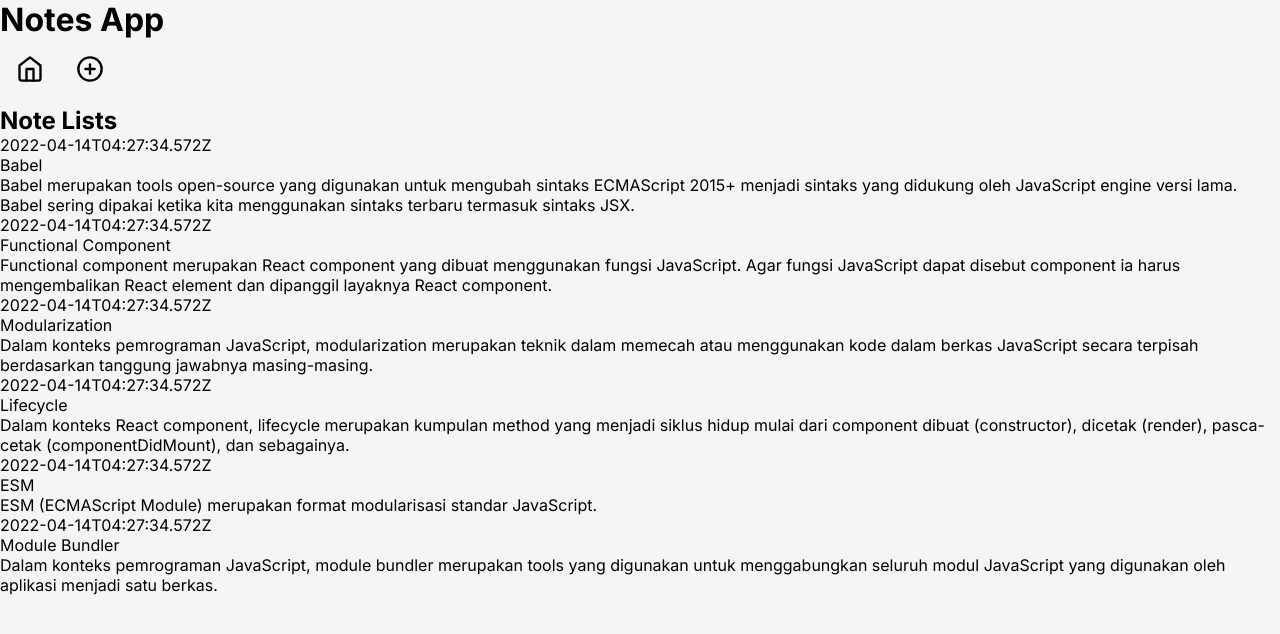
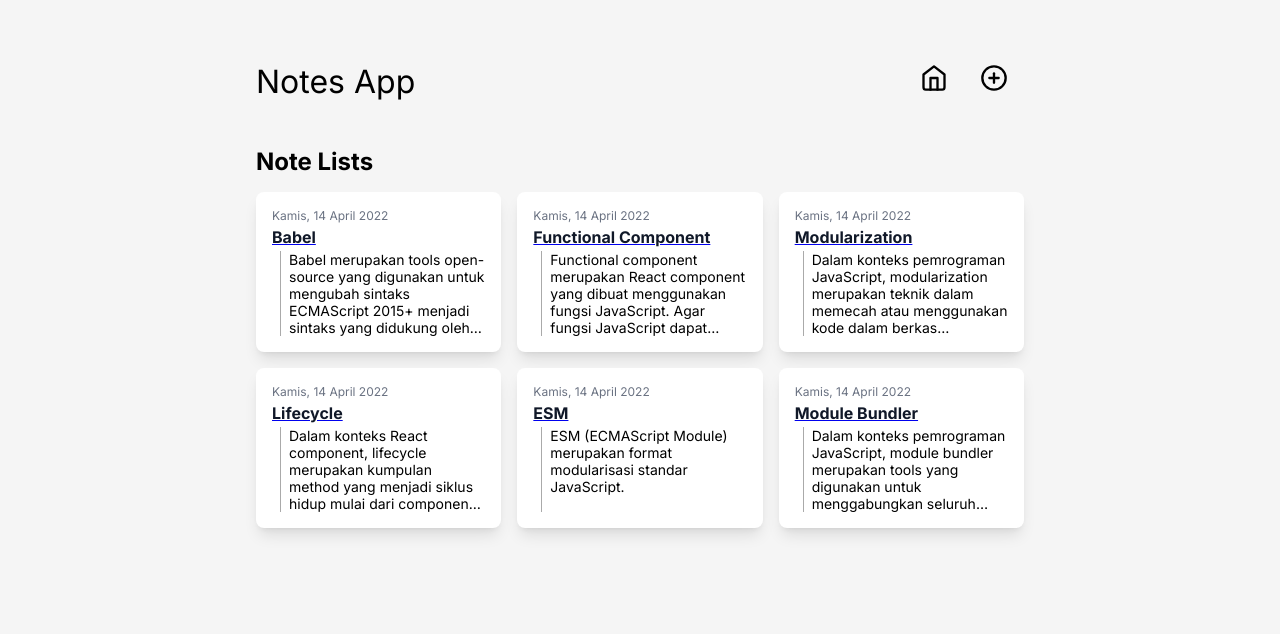
Before and after one commit to Arraidh/fundamental-react-dicoding-notes-app, a React (Vite) app: page / in a window 1280 px wide. Shown: the top 634 px of the page. Built offline with nearby package versions, Linux system fonts and the light colour scheme.

Commit message:
feat(home & detail): add home page grid layout styling and added note detail page

```diff
--- a/src/components/NoteItem.jsx
+++ b/src/components/NoteItem.jsx
@@ -6,12 +6,11 @@ import PropTypes from "prop-types";
 
 // TODO setup archived note functionality
 
-const NoteItem = ({ title, body, createdAt, archived }) => {
-  console.log(title);
+const NoteItem = ({ id, title, body, createdAt, archived }) => {
   return (
-    <div>
+    <div className="note-item">
       <NoteItemDate dateContent={createdAt} />
-      <NoteItemTitle titleContent={title} />
+      <NoteItemTitle titleContent={title} id={id} />
       <NoteItemBody bodyContent={body} />
     </div>
   );
--- a/src/components/NoteItemBody.jsx
+++ b/src/components/NoteItemBody.jsx
@@ -2,7 +2,7 @@ import PropTypes from "prop-types";
 import React from "react";
 
 const NoteItemBody = ({ bodyContent }) => {
-  return <div>{bodyContent}</div>;
+  return <p className="note-item__body">{bodyContent}</p>;
 };
 
 NoteItemBody.propTypes = {
--- a/src/components/NoteItemDate.jsx
+++ b/src/components/NoteItemDate.jsx
@@ -1,8 +1,11 @@
 import PropTypes from "prop-types";
 import React from "react";
+import { showFormattedDate } from "../utils";
 
 const NoteItemDate = ({ dateContent }) => {
-  return <div>{dateContent}</div>;
+  return (
+    <span className="note-item__date">{showFormattedDate(dateContent)}</span>
+  );
 };
 
 NoteItemDate.propTypes = {
--- a/src/components/NoteItemTitle.jsx
+++ b/src/components/NoteItemTitle.jsx
@@ -1,9 +1,14 @@
 import React from "react";
 import NoteItem from "./NoteItem";
 import PropTypes from "prop-types";
+import { Link } from "react-router-dom";
 
-const NoteItemTitle = ({ titleContent }) => {
-  return <div>{titleContent}</div>;
+const NoteItemTitle = ({ titleContent, id }) => {
+  return (
+    <Link to={`/note/${id}`}>
+      <h5 className="note-item__title">{titleContent}</h5>
+    </Link>
+  );
 };
 
 NoteItemTitle.propTypes = {
--- a/src/components/NoteList.jsx
+++ b/src/components/NoteList.jsx
@@ -3,9 +3,20 @@ import NoteItem from "./NoteItem";
 import PropTypes from "prop-types";
 
 const NoteList = ({ notes = [], onDelete }) => {
-  return notes.map((note) => (
-    <NoteItem key={note.id} id={note.id} onDelete={onDelete} {...note} />
-  ));
+  return (
+    <section className="note-list">
+      {notes?.length > 0
+        ? notes?.map((note) => (
+            <NoteItem
+              key={note.id}
+              id={note.id}
+              onDelete={onDelete}
+              {...note}
+            />
+          ))
+        : "Tidan ada catatan"}
+    </section>
+  );
 };
 
 NoteList.propTypes = {
--- a/src/components/NotesApp.jsx
+++ b/src/components/NotesApp.jsx
@@ -2,11 +2,12 @@ import React from "react";
 import Navigation from "./Navigation";
 import { Route, Routes } from "react-router-dom";
 import HomePages from "../pages/HomePages";
+import NoteDetail from "../pages/NoteDetail";
 
 const NotesApp = () => {
   return (
-    <div className="notes-app">
-      <header>
+    <div className="note-app">
+      <header className="note-app__header">
         <h1>Notes App</h1>
         <Navigation />
       </header>
@@ -14,6 +15,7 @@ const NotesApp = () => {
       <main>
         <Routes>
           <Route path="/" element={<HomePages />} />
+          <Route path="note/:noteId" element={<NoteDetail />} />
         </Routes>
       </main>
     </div>
--- /dev/null
+++ b/src/pages/NoteDetail.jsx
@@ -0,0 +1,20 @@
+import React from "react";
+import { useParams } from "react-router-dom";
+import { getNote } from "../utils/local-data";
+import { showFormattedDate } from "../utils";
+
+const NoteDetail = () => {
+  const { noteId } = useParams();
+
+  const { id, body, createdAt, archived, title } = getNote(noteId);
+
+  return (
+    <div>
+      <span className="note-item__date">{showFormattedDate(createdAt)}</span>
+      <h1>{title}</h1>
+      <div>{body}</div>
+    </div>
+  );
+};
+
+export default NoteDetail;
--- a/src/styles/style.css
+++ b/src/styles/style.css
@@ -13,19 +13,19 @@ img {
   width: 100%;
 }
 
-.contact-app {
+.note-app {
   max-width: 800px;
   margin: 0 auto;
   padding: 16px;
 }
 
-.contact-app__header {
+.note-app__header {
   display: flex;
   align-items: center;
   padding: 32px 0;
 }
 
-.contact-app__header h1 {
+.note-app__header h1 {
   font-weight: normal;
   font-size: 32px;
   flex: 1;
@@ -41,36 +41,59 @@ img {
   color: black;
 }
 
-.contact-item {
+.note-list {
+  display: grid;
+  grid-template-columns: repeat(3, minmax(0, 1fr));
+
+  gap: 1em;
+  margin-top: 16px;
+}
+
+.note-item {
   display: flex;
-  align-items: center;
-  margin: 24px 0;
-  border: 2px dashed black;
+  flex-direction: column;
+  align-items: start;
   padding: 16px;
   border-radius: 8px;
+  background-color: white;
+  box-shadow: 0 10px 15px -3px rgb(0 0 0 / 0.1), 0 4px 6px -4px rgb(0 0 0 / 0.1); /* */
 }
 
-.contact-item__image img {
+.note-item__image img {
   width: 64px;
   border-radius: 50%;
 }
 
-.contact-item__body {
+.note-item__body {
   margin-left: 8px;
   padding-left: 8px;
   border-left: 1px solid #aaa;
   flex: 1;
+  font-size: 14px;
+
+  overflow: hidden;
+  display: -webkit-box;
+  -webkit-box-orient: vertical;
+  -webkit-line-clamp: 5;
 }
 
-.contact-item__title {
-  padding: 4px 0;
+.note-item__date {
+  font-size: 12px;
+  color: oklch(55.1% 0.027 264.364);
 }
 
-.contact-item__username {
+.note-item__title {
+  font-size: 16px;
+  padding: 4px 0;
+
+  color: oklch(21% 0.034 264.665);
+}
+
+.note-item__username {
   font-weight: lighter;
 }
 
-.contact-item__delete {
+.note-item__delete {
   padding: 8px;
   font-size: 28px;
   color: red;
@@ -80,7 +103,7 @@ img {
   cursor: pointer;
 }
 
-.contact-input {
+.note-input {
   border: 2px dashed black;
   padding: 16px;
   margin: 14px 0;
@@ -88,7 +111,7 @@ img {
   margin-bottom: 32px;
 }
 
-.contact-input input {
+.note-input input {
   display: block;
   width: 100%;
   padding: 8px;
@@ -96,7 +119,7 @@ img {
   font-family: "Inter", sans-serif;
 }
 
-.contact-input button {
+.note-input button {
   width: 100%;
   padding: 8px;
   font-family: "Inter", sans-serif;
--- a/src/utils/local-data.js
+++ b/src/utils/local-data.js
@@ -1,44 +1,44 @@
 let notes = [
   {
-    id: 'notes-1',
-    title: 'Babel',
-    body: 'Babel merupakan tools open-source yang digunakan untuk mengubah sintaks ECMAScript 2015+ menjadi sintaks yang didukung oleh JavaScript engine versi lama. Babel sering dipakai ketika kita menggunakan sintaks terbaru termasuk sintaks JSX.',
-    createdAt: '2022-04-14T04:27:34.572Z',
+    id: "notes-1",
+    title: "Babel",
+    body: "Babel merupakan tools open-source yang digunakan untuk mengubah sintaks ECMAScript 2015+ menjadi sintaks yang didukung oleh JavaScript engine versi lama. Babel sering dipakai ketika kita menggunakan sintaks terbaru termasuk sintaks JSX.",
+    createdAt: "2022-04-14T04:27:34.572Z",
     archived: false,
   },
   {
-    id: 'notes-2',
-    title: 'Functional Component',
-    body: 'Functional component merupakan React component yang dibuat menggunakan fungsi JavaScript. Agar fungsi JavaScript dapat disebut component ia harus mengembalikan React element dan dipanggil layaknya React component.',
-    createdAt: '2022-04-14T04:27:34.572Z',
+    id: "notes-2",
+    title: "Functional Component",
+    body: "Functional component merupakan React component yang dibuat menggunakan fungsi JavaScript. Agar fungsi JavaScript dapat disebut component ia harus mengembalikan React element dan dipanggil layaknya React component.",
+    createdAt: "2022-04-14T04:27:34.572Z",
     archived: false,
   },
   {
-    id: 'notes-3',
-    title: 'Modularization',
-    body: 'Dalam konteks pemrograman JavaScript, modularization merupakan teknik dalam memecah atau menggunakan kode dalam berkas JavaScript secara terpisah berdasarkan tanggung jawabnya masing-masing.',
-    createdAt: '2022-04-14T04:27:34.572Z',
+    id: "notes-3",
+    title: "Modularization",
+    body: "Dalam konteks pemrograman JavaScript, modularization merupakan teknik dalam memecah atau menggunakan kode dalam berkas JavaScript secara terpisah berdasarkan tanggung jawabnya masing-masing.",
+    createdAt: "2022-04-14T04:27:34.572Z",
     archived: false,
   },
   {
-    id: 'notes-4',
-    title: 'Lifecycle',
-    body: 'Dalam konteks React component, lifecycle merupakan kumpulan method yang menjadi siklus hidup mulai dari component dibuat (constructor), dicetak (render), pasca-cetak (componentDidMount), dan sebagainya. ',
-    createdAt: '2022-04-14T04:27:34.572Z',
+    id: "notes-4",
+    title: "Lifecycle",
+    body: "Dalam konteks React component, lifecycle merupakan kumpulan method yang menjadi siklus hidup mulai dari component dibuat (constructor), dicetak (render), pasca-cetak (componentDidMount), dan sebagainya. ",
+    createdAt: "2022-04-14T04:27:34.572Z",
     archived: false,
   },
   {
-    id: 'notes-5',
-    title: 'ESM',
-    body: 'ESM (ECMAScript Module) merupakan format modularisasi standar JavaScript.',
-    createdAt: '2022-04-14T04:27:34.572Z',
+    id: "notes-5",
+    title: "ESM",
+    body: "ESM (ECMAScript Module) merupakan format modularisasi standar JavaScript.",
+    createdAt: "2022-04-14T04:27:34.572Z",
     archived: false,
   },
   {
-    id: 'notes-6',
-    title: 'Module Bundler',
-    body: 'Dalam konteks pemrograman JavaScript, module bundler merupakan tools yang digunakan untuk menggabungkan seluruh modul JavaScript yang digunakan oleh aplikasi menjadi satu berkas.',
-    createdAt: '2022-04-14T04:27:34.572Z',
+    id: "notes-6",
+    title: "Module Bundler",
+    body: "Dalam konteks pemrograman JavaScript, module bundler merupakan tools yang digunakan untuk menggabungkan seluruh modul JavaScript yang digunakan oleh aplikasi menjadi satu berkas.",
+    createdAt: "2022-04-14T04:27:34.572Z",
     archived: false,
   },
 ];
@@ -63,9 +63,16 @@ function getArchivedNotes() {
 }
 
 function addNote({ title, body }) {
-  notes = [...notes, {
-    id: `notes-${+new Date()}`, title: title || '(untitled)', body, createdAt: new Date().toISOString(), archived: false,
-  }];
+  notes = [
+    ...notes,
+    {
+      id: `notes-${+new Date()}`,
+      title: title || "(untitled)",
+      body,
+      createdAt: new Date().toISOString(),
+      archived: false,
+    },
+  ];
 }
 
 function deleteNote(id) {
```
